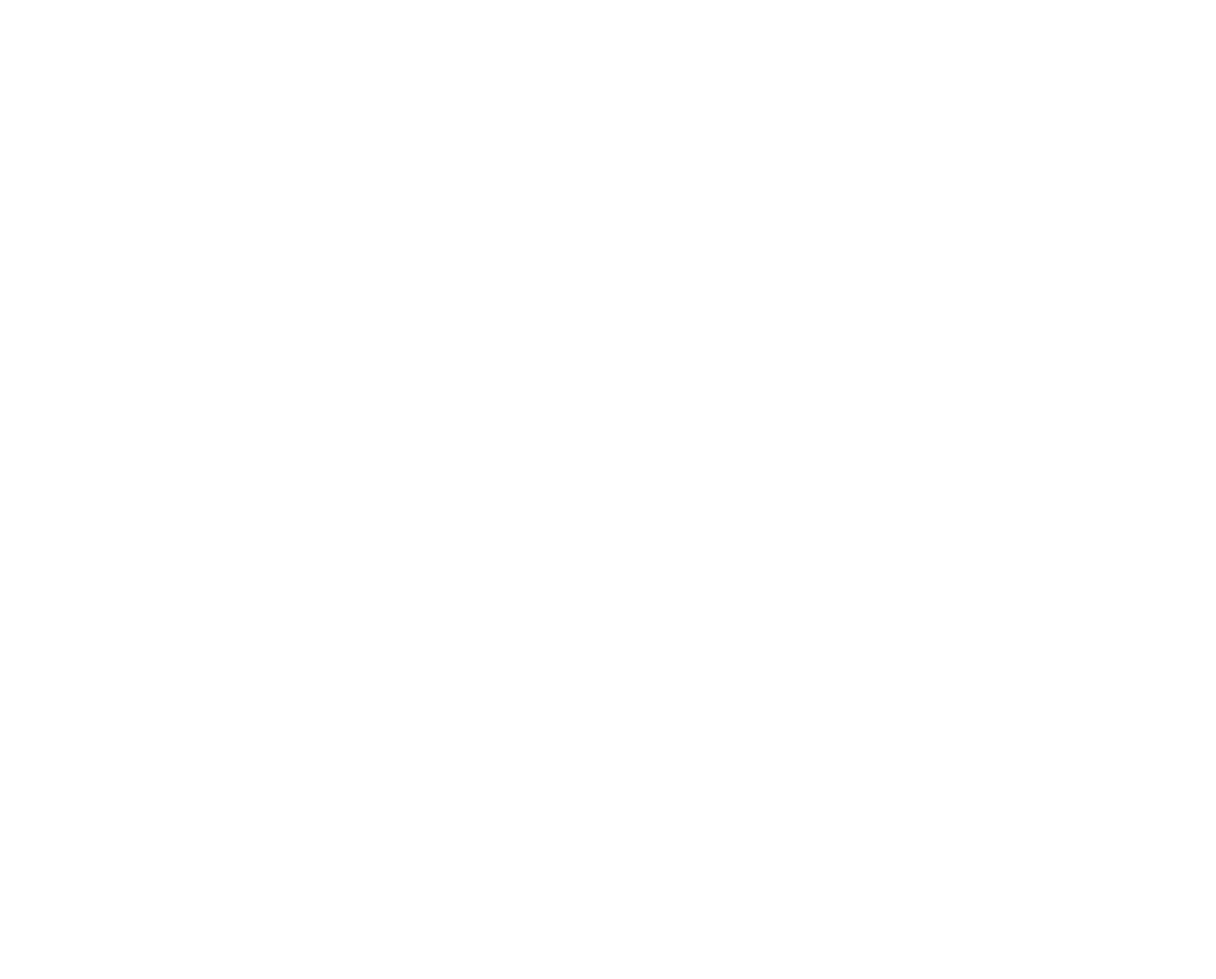
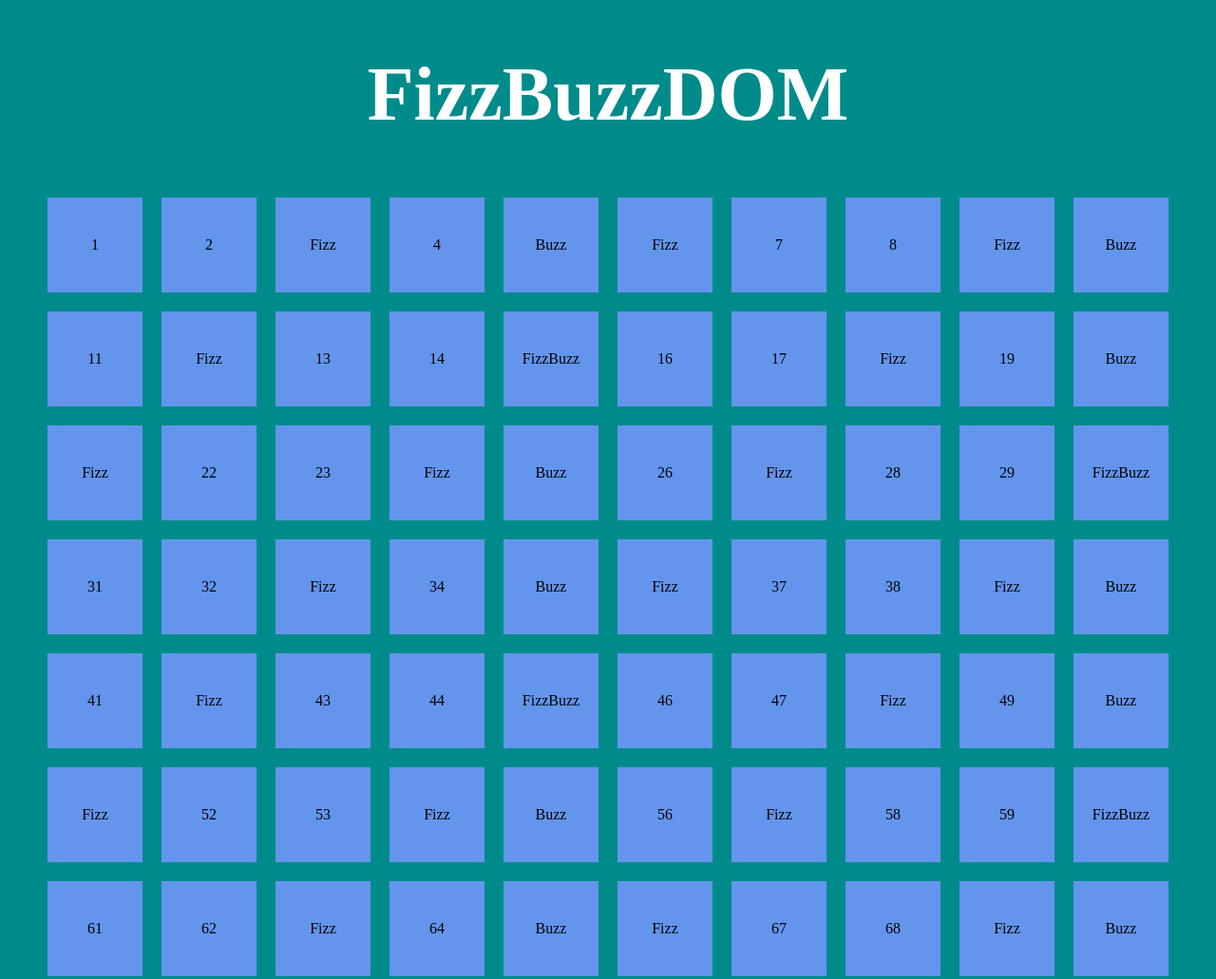
Before and after one commit to damianolagana/js-fizzbuzz, a plain HTML site: page index.html in a window 1280 px wide. Shown: the top 1031 px of the page at 95% size. Before the commit the page ends 800 px from the top, so only its background shows below. Drawn offline with Linux system fonts and the light colour scheme.

Commit message:
Prova Bonus 1

```diff
--- a/index.html
+++ b/index.html
@@ -4,9 +4,14 @@
     <meta charset="UTF-8">
     <meta http-equiv="X-UA-Compatible" content="IE=edge">
     <meta name="viewport" content="width=device-width, initial-scale=1.0">
+    <link rel="stylesheet" href="style.css">
     <title>FizzBuzz</title>
 </head>
 <body>
+    <h1>FizzBuzzDOM</h1>
+    <div id="container">
+
+    </div>
     <script src="./js/main.js"></script>
 </body>
 </html>
--- a/js/main.js
+++ b/js/main.js
@@ -1,4 +1,5 @@
 
+const contenitore = document.getElementById("container")
 
 for(let i = 1; i <= 100; i++){
 
@@ -15,4 +16,12 @@ for(let i = 1; i <= 100; i++){
     }
 
     console.log(risultato)
+
+    // contenitore.innerHTML += `<div class="box">${risultato}</div>`;
+
+    const nuovoElementoDiv = document.createElement('div');
+    nuovoElementoDiv.append(risultato);
+    contenitore.append(nuovoElementoDiv);
+
+    nuovoElementoDiv.innerHTML = `<div class="box">${risultato}</div>`;
 }
--- /dev/null
+++ b/style.css
@@ -0,0 +1,28 @@
+body{
+    background-color: darkcyan;
+}
+
+h1{
+    text-align: center;
+    font-size: 5rem;
+    color: white;
+}
+
+#container{
+    max-width: 1200px;
+    margin: 0 auto;
+    display: flex;
+    flex-wrap: wrap;
+    justify-content: center;
+}
+
+.box{
+    display: flex;
+    justify-content: center;
+    align-items: center;
+    width: 100px;
+    height: 100px;
+    margin: 10px;
+    background-color: cornflowerblue;
+
+}
```
